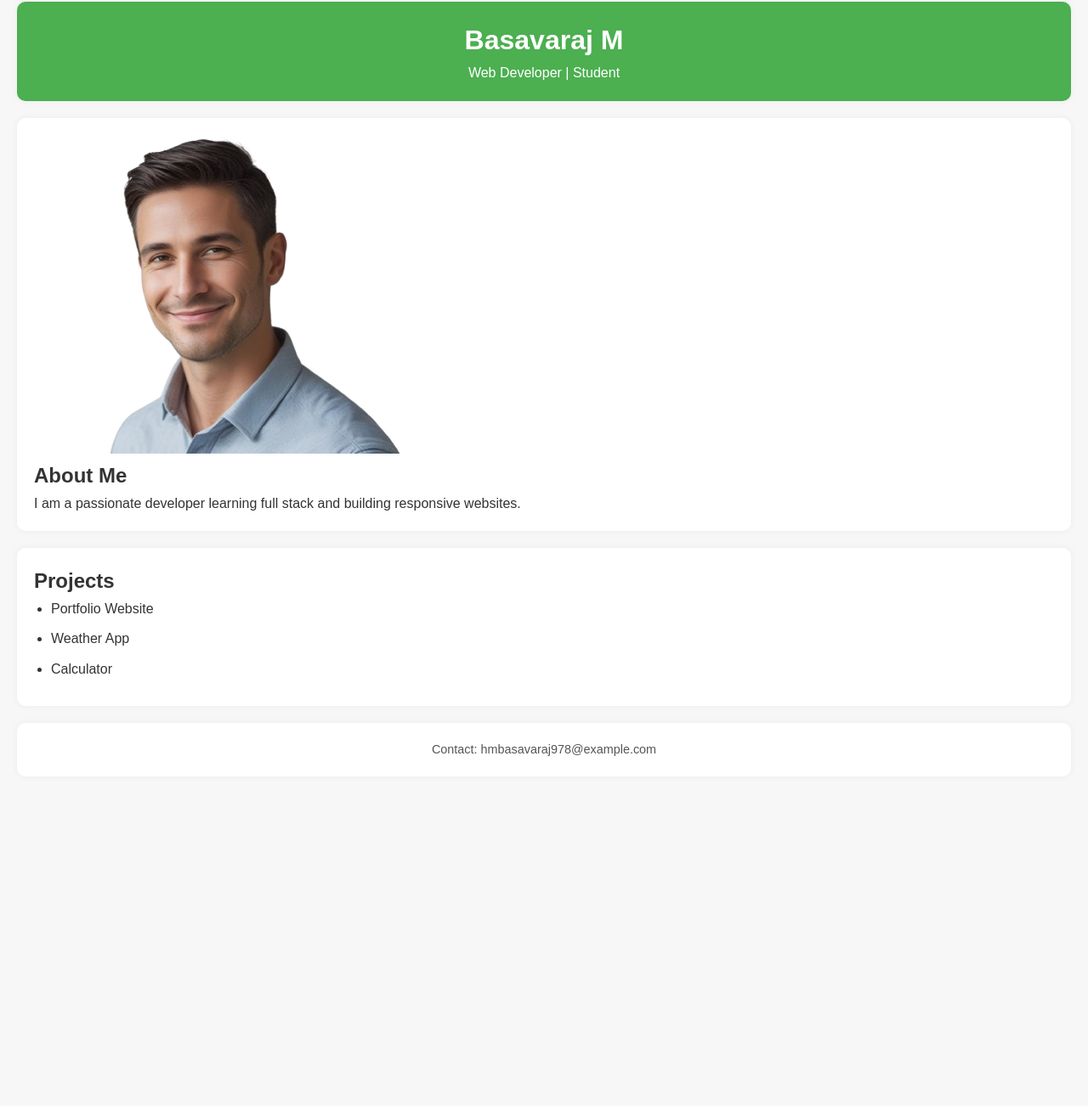
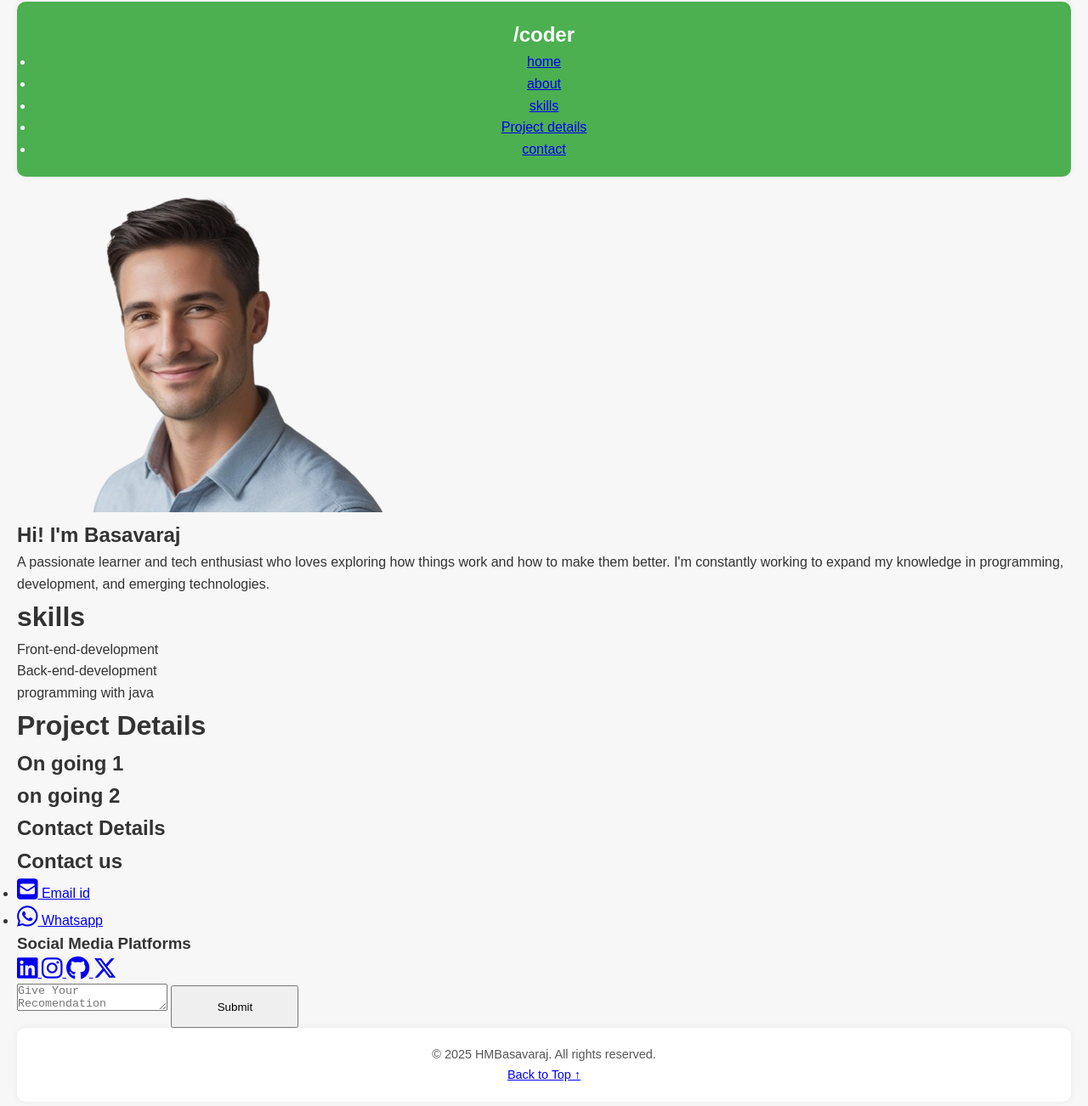
Before and after one commit to HMBasavaraj978/portfoliowebsi, a plain HTML site: page index.html in a window 1280 px wide. Shown: the part 18-1320 px from the top of the page at 85% size. Before the commit the page ends 972 px from the top, so only its background shows below. Drawn offline with Linux system fonts and the light colour scheme.

Commit message:
Update index.html

```diff
--- a/index.html
+++ b/index.html
@@ -1,36 +1,116 @@
 <!DOCTYPE html>
 <html lang="en">
+
 <head>
   <meta charset="UTF-8" />
   <meta name="viewport" content="width=device-width, initial-scale=1.0" />
-  <title>My Portfolio</title>
+  <title>portfolio</title>
   <link rel="stylesheet" href="style.css" />
+  <link rel="stylesheet" href="media.css" />
+  <link rel="stylesheet" href="https://cdnjs.cloudflare.com/ajax/libs/font-awesome/6.7.2/css/all.min.css"
+    integrity="sha512-Evv84Mr4kqVGRNSgIGL/F/aIDqQb7xQ2vcrdIwxfjThSH8CSR7PBEakCr51Ck+w+/U6swU2Im1vVX0SVk9ABhg=="
+    crossorigin="anonymous" referrerpolicy="no-referrer" />
 </head>
+
 <body>
   <header>
-    <h1>Basavaraj M</h1>
-    <p>Web Developer | Student</p>
+    <div class="logo">
+      <h2>/coder</h2>
+    </div>
+    <nav>
+      <ul>
+        <li><a href="#top">home</a></li>
+        <li><a href="#about">about</a></li>
+        <li><a href="#skills">skills</a></li>
+        <li><a href="#p-details">Project details</a></li>
+        <li><a href="#contact">contact</a></li>
+      </ul>
+    </nav>
   </header>
 
-  <section class="about">
-    <img src="pro.png" alt="My Photo" />
-    <div>
-      <h2>About Me</h2>
-      <p>I am a passionate developer learning full stack and building responsive websites.</p>
+  <div class="about" id="about">
+    <div class="ab-details">
+      <div class="img"><img src="pro.png" alt="profilephoto" /></div>
+      <div class="aboutcontent">
+        <div id="top" class="abt">
+          <h2>Hi! <span> I'm Basavaraj </span></h2>
+          <p>
+            A passionate learner and tech enthusiast who loves exploring how
+            things work and how to make them better. I'm constantly working to
+            expand my knowledge in programming, development, and emerging
+            technologies.
+          </p>
+        </div>
+      </div>
     </div>
-  </section>
+  </div>
 
-  <section class="projects">
-    <h2>Projects</h2>
-    <ul>
-      <li>Portfolio Website</li>
-      <li>Weather App</li>
-      <li>Calculator</li>
-    </ul>
-  </section>
+  <div class="skills" id="skills">
+    <h1><span>skills</span></h1>
+    <div class="al-sk">
+      <div class="skil1"><p>Front-end-development</p></div>
+      <div class="skil2"><p>Back-end-development</p></div>
+      <div class="skil3"><p>programming with java</p></div>
+    </div>
 
-  <footer>
-    <p>Contact: hmbasavaraj978@example.com</p>
-  </footer>
+    <div class="projects" id="p-details">
+      <h1>Project Details</h1>
+      <div class="procolection">
+        <div class="pro1"><h2>On going 1</h2></div>
+        <div class="pro2"><h2>on going 2</h2></div>
+      </div>
+    </div>
+
+    <div class="details" id="contact">
+      <h2>Contact Details</h2>
+      <div class="cd">
+        <div class="cdetails">
+          <h2>Contact us</h2>
+          <ul>
+            <li>
+              <a href="mailto:hmbasavaraj978@gmail.com" target="_blank">
+                <i class="fa-solid fa-square-envelope" style="font-size: 28px;"></i><span> Email id </span>
+              </a>
+            </li>
+            <li>
+              <a href="tel:+918951948182" target="_blank">
+                <i class="fa-brands fa-whatsapp" style="font-size: 28px;"></i> <span>Whatsapp</span>
+              </a>
+            </li>
+          </ul>
+        </div>
+
+        <div class="social-mda">
+          <h3>Social Media Platforms</h3>
+          <div class="allsm">
+            <a href="https://www.linkedin.com/in/h-b-437790357" target="_blank">
+              <i class="fa-brands fa-linkedin" style="font-size: 28px;"></i>
+            </a>
+            <a href="https://www.instagram.com/mr_basavaraj_official_091" target="_blank">
+              <i class="fa-brands fa-instagram" style="font-size: 28px;"></i>
+            </a>
+            <a href="https://github.com/hmbasavaraj91" target="_blank">
+              <i class="fa-brands fa-github" style="font-size: 28px;"></i>
+            </a>
+            <a href="https://x.com/hmbasavaraj091" target="_blank">
+              <i class="fa-brands fa-x-twitter" style="font-size: 28px;"></i>
+            </a>
+          </div>
+        </div>
+      </div>
+    </div>
+
+    <div class="rec-area">
+      <textarea id="recomendation" rows="2" placeholder="Give Your Recomendation"></textarea>
+      <button onclick="getText()" style="width: 150px; height: 50px;">Submit</button>
+    </div>
+
+    <footer>
+      <p>&copy; 2025 HMBasavaraj. All rights reserved.</p>
+      <a href="#about">Back to Top ↑</a>
+    </footer>
+
+    <script src="script.js"></script>
 </body>
+
 </html>
```
